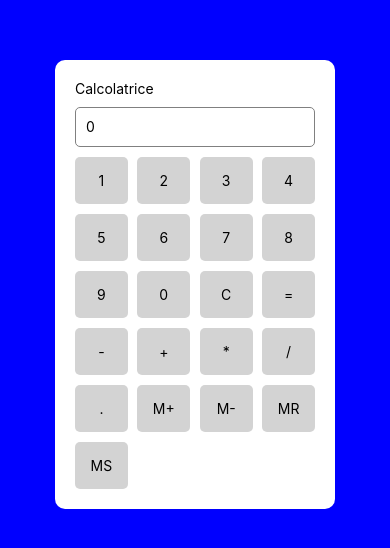
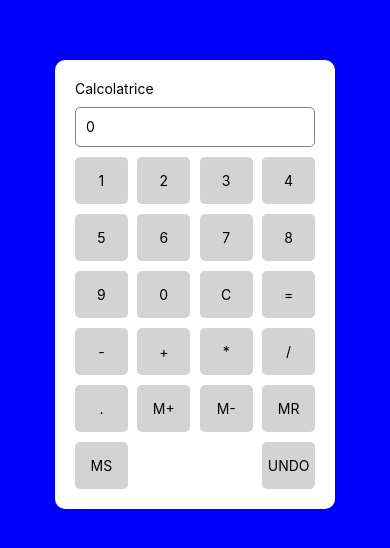
Before and after one commit to MerisiMartina/calcolatrice, a React Native app in the folder calcolatrice/: screen / in a window 390 px wide. Shown: the part 138-686 px from the top of the page. Built offline with nearby package versions, Linux system fonts and the light colour scheme.

Commit message:
piccole correzioni + undo

```diff
--- a/calcolatrice/App.js
+++ b/calcolatrice/App.js
@@ -91,8 +91,15 @@ const Calc = () => {
       setMemory(prev => prev + (parseFloat(ris || input) || 0));
     } else if (value === 'M-') {
       setMemory(prev => prev - (parseFloat(ris || input) || 0));
+    } else if (value === 'UNDO') {
+        setInput((prev) => prev.slice(0, -1));
     } else {
+      if(ris) {
+        setInput(value);
+        setRis('');
+      } else {
       setInput((prev) => prev + value);
+      }
     }
   }
 
@@ -181,6 +188,9 @@ const Calc = () => {
           <Pressable style={styles.button} onPress={() => handlePress('MS')} >
             <Text style={{ color: 'black' }}>MS</Text>
           </Pressable>
+          <Pressable style={styles.button} onPress={() => handlePress('UNDO')} >
+            <Text style={{ color: 'black' }}>UNDO</Text>
+          </Pressable>
         </View>
 
       </View>
```
